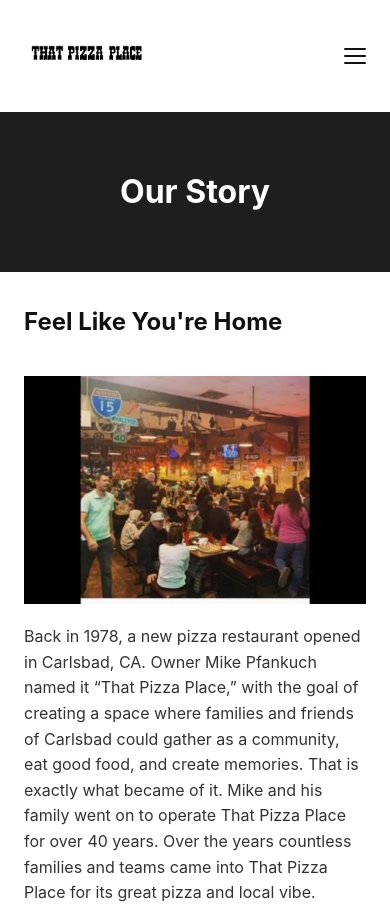
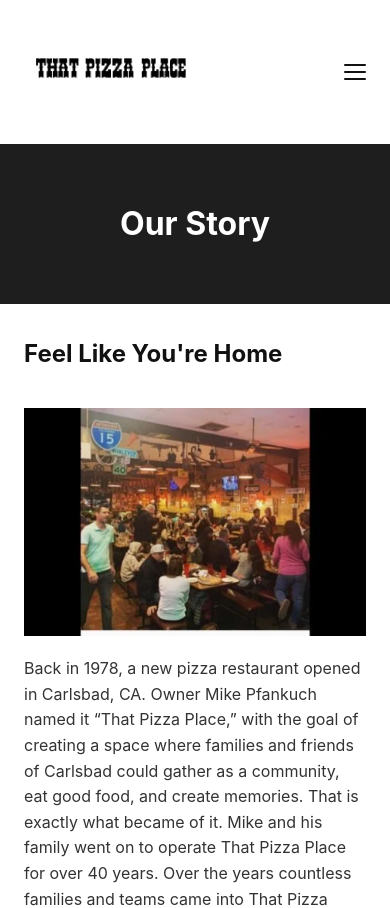
Before and after one commit to kayla-noelle/that-pizza-place, a React (Vite) app: page /about in a window 390 px wide. Shown: the top 908 px of the page. Built offline with nearby package versions, Linux system fonts and the light colour scheme.

Commit message:
resized logo in mobile view

```diff
--- a/src/App.css
+++ b/src/App.css
@@ -209,10 +209,6 @@
     padding: 12px 20px;
     gap: 12px;
     overflow: visible;
-  }
-
-  .navbar-brand img {
-    height: 88px;
   }
 
   .footer {
@@ -1193,12 +1189,12 @@ p.order-page-takeout-text {
 
 @media (max-width: 640px) {
   .menu-jump-links {
-    top: 112px;
+    top: 144px;
   }
 
   .menu-category,
   .menu-section-title {
-    scroll-margin-top: 182px;
+    scroll-margin-top: 214px;
   }
 }
 
```
